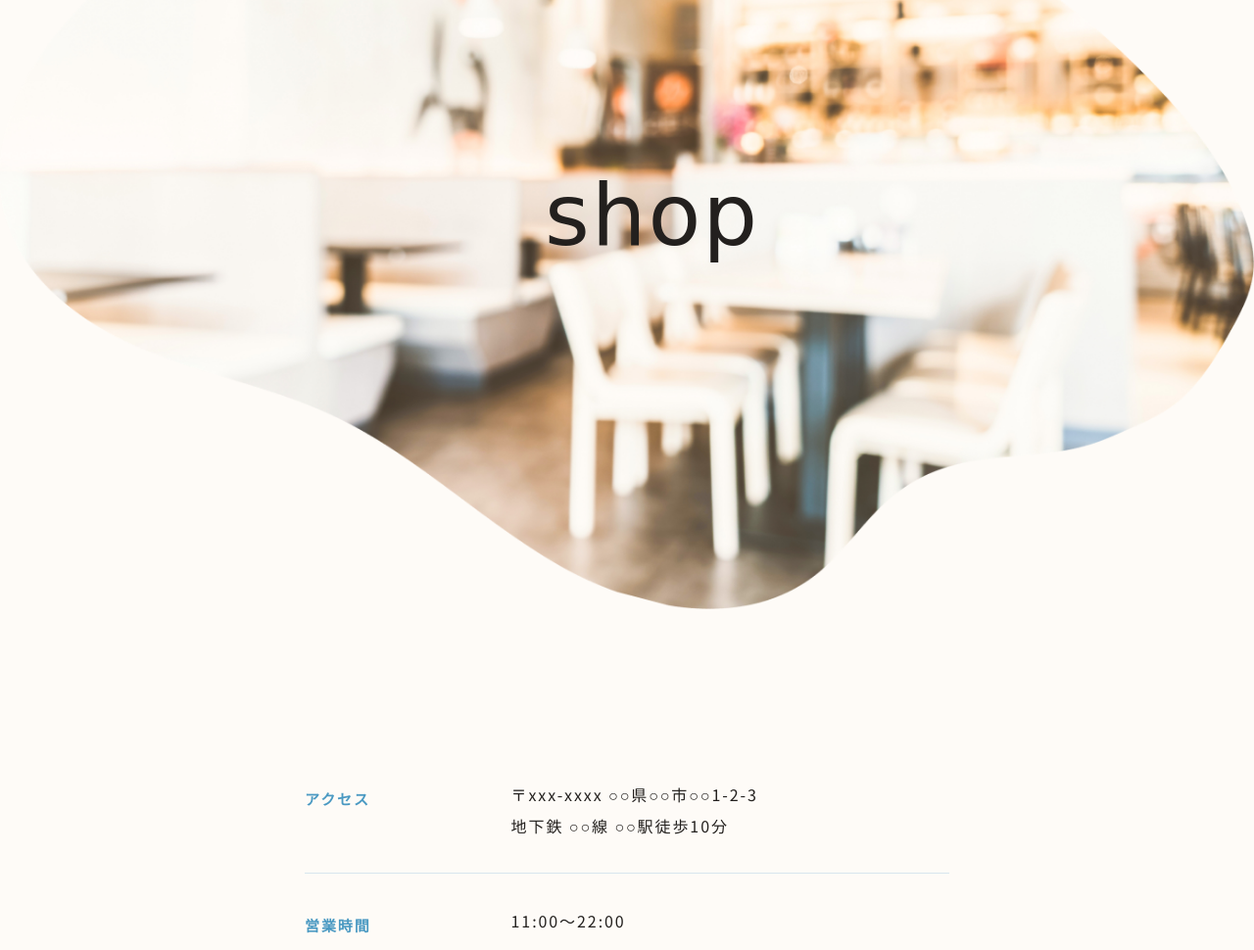
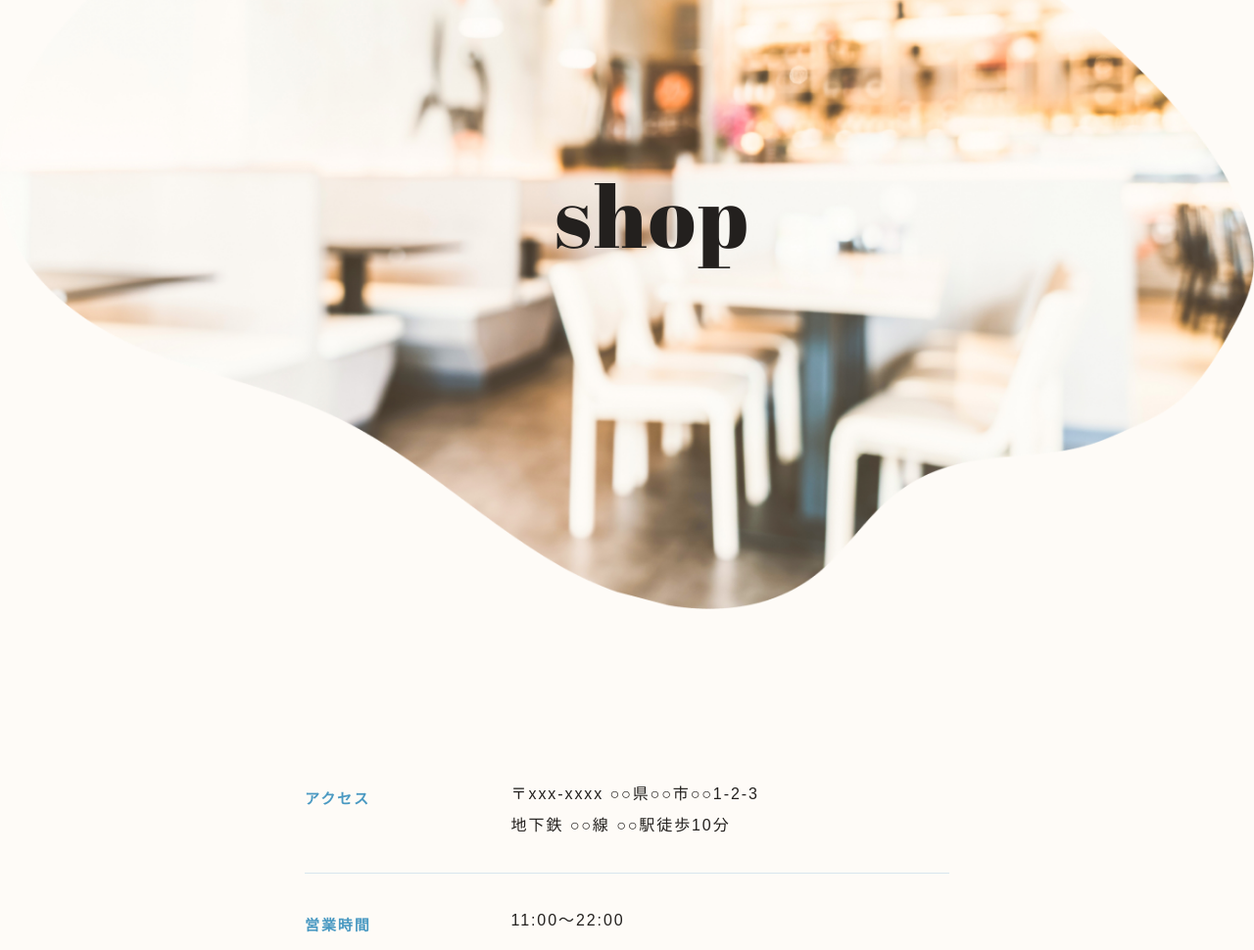
Before and after one commit to nagamura-meikoh/Eight, a plain HTML site: page index.html in a window 1280 px wide. Shown: the part 5645-6615 px from the top of the page at 98% size. Drawn offline with nearby package versions, Linux system fonts and the light colour scheme.

Commit message:
Update index.html

```diff
--- a/index.html
+++ b/index.html
@@ -13,8 +13,9 @@
         <!-- font -->
         <link rel="preconnect" href="https://fonts.googleapis.com">
         <link rel="preconnect" href="https://fonts.gstatic.com" crossorigin>
-        <link href="https://fonts.googleapis.com/css2?family=Noto+Sans+JP&family=Roboto:wght@300&display=swap" rel="stylesheet">
-        <link href="https://fonts.googleapis.com/css2?family=Josefin+Sans:wght@100;200;300;400&family=Noto+Sans+Javanese:wght@400;500;600;700&display=swap" rel="stylesheet">
+        <link rel="preconnect" href="https://fonts.googleapis.com">
+        <link rel="preconnect" href="https://fonts.gstatic.com" crossorigin>
+        <link href="https://fonts.googleapis.com/css2?family=Abril+Fatface&family=Josefin+Sans:wght@100;200;300;400&family=Noto+Sans+Javanese:wght@400;500;600;700&display=swap" rel="stylesheet">
 
         <!-- js -->
         <script src="https://ajax.googleapis.com/ajax/libs/jquery/3.7.0/jquery.min.js"></script>
```
